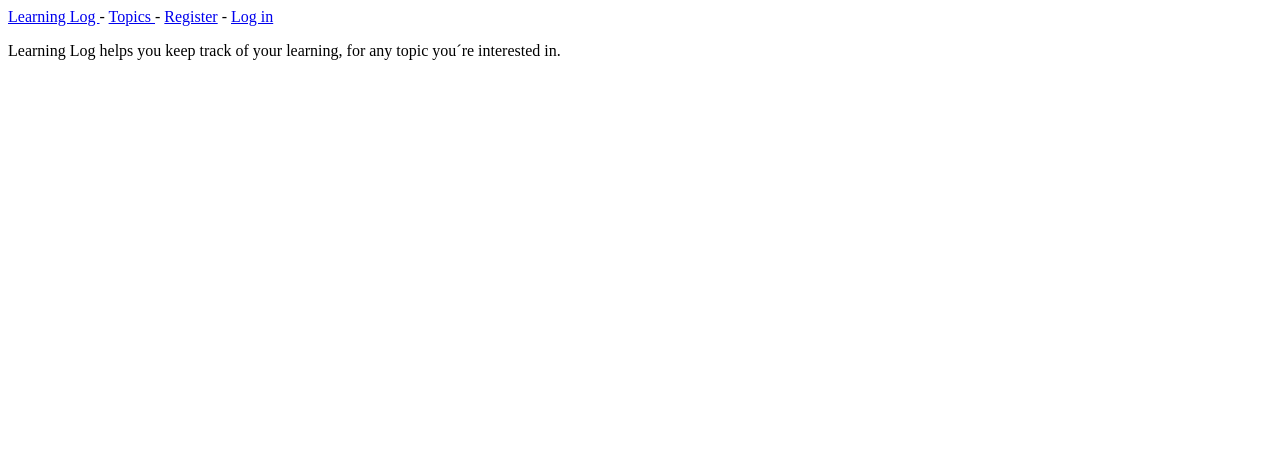
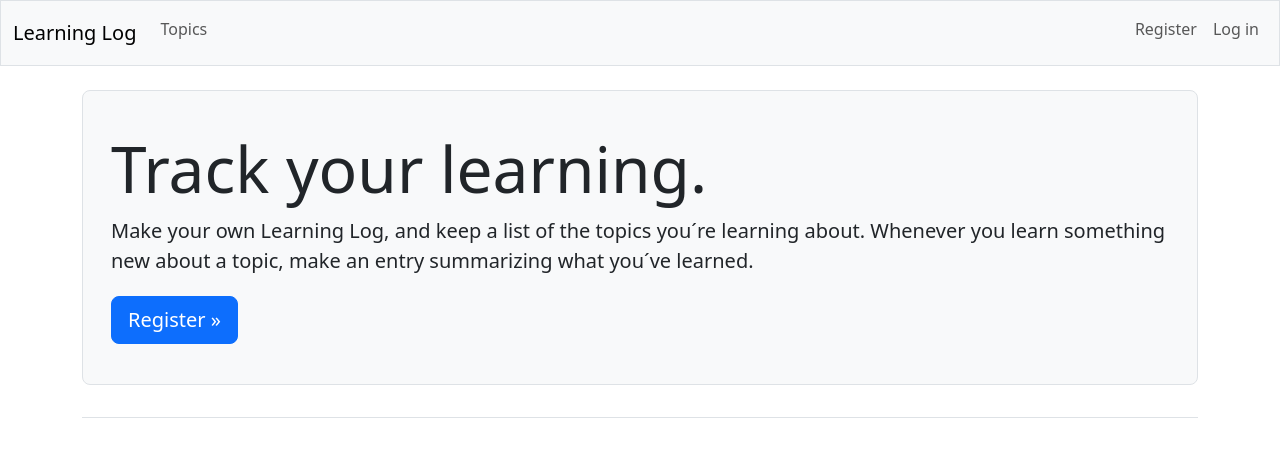
Before and after one commit to agustinEDev/learning_log, a Django app: page / in a window 1280 px wide. Shown: the top 457 px of the page. Run offline with Django 5.2, Linux system fonts and the light colour scheme; some libraries are stand-ins or nearby versions.

Commit message:
Estilo base, index y login

```diff
--- a/learning_logs/templates/learning_logs/base.html
+++ b/learning_logs/templates/learning_logs/base.html
@@ -1,20 +1,70 @@
-<p>
-    <a href = "{% url 'learning_logs:index' %}" > Learning Log </a> -
-    <a href = "{% url 'learning_logs:topics' %}" > Topics </a> -
+<!doctype html>
+<html lang = 'eng'>
+<head>
+    <meta charset="utf-8">
+    <meta name = "viewport" content="width=device-width, initial-scale=1">
+    <title>Learning Log</title>
+
+    {% load django_bootstrap5 %}
+    {% bootstrap_css %}
+    {% bootstrap_javascript %}
+</head>
+
+<body>
+    <nav class="navbar navbar-expand-md navbar-light bg-light mb-4 border">
+        <div class="container-fluid">
+            <a class="navbar-brand" href="{% url 'learning_logs:index' %}">
+                Learning Log</a>
+
+            <button class="navbar-toggler" type="button"
+                data-bs-toggle="collapse" data-bs-target="#navbarCollapse"
+                aria-controls="navbarCollapse" aria-expanded="false"
+                aria-label="Toggle navigation">
+                <span class="navbar-toggler-icon"></span>
+            </button>
+
+            <div class="collapse navbar-collapse" id="navbarCollapse">
+                <ul class="navbar-nav me-auto mb-2 md-md-0">
+                    <li class="nav-item">
+                        <a class="nav-link"
+                        href="{% url 'learning_logs:topics' %}">Topics</a>
+                    </li>
+                </ul><!-- Fin de los enlaces a la izquierda de la barra de navegación -->
+
+                <!-- Enlaces vinculados a cuentas -->
+                <ul class="navbar-nav ms-auto mb-2 md-md-0">
                     {% if user.is_authenticated %}
-        Hello, {{ user.username }}
+                    <li class="nav-item">
+                        <span class="nav-link">Hello, {{ user.username }}.
+                        </span></li>
                     {% else %}
-        <a href = "{% url 'accounts:register' %}">Register</a> -
-        <a href = "{% url 'accounts:login' %}">Log in</a>
+                    <li class="nav-item">
+                        <a class="nav-link" href="{% url 'accounts:register' %}">
+                            Register</a></li>
+                    <li class="nav-item">
+                        <a class="nav-link" href="{% url 'accounts:login' %}">
+                            Log in</a></li>
                     {% endif %}
-</p>
-
-{% block content %}{% endblock content%}
+                </ul><!-- Fin de los enlaces vinculados a cuentas -->
 
                 {% if user.is_authenticated %}
-    <hr />
                 <form action="{% url 'accounts:logout' %}" method="post">
                     {% csrf_token %}
-        <button name="submit">Log out</button>
+                    <button type="submit" class="btn btn-link">Log out</button>
                 </form>
                 {% endif %}
+
+        </div><!-- Cierra los elementos plegables de la barra de navegación -->
+    </nav><!-- Fin de la barra de navegación -->
+
+    <main class="container">
+        <div class="pb-2 mb-2 border-bottom">
+            {% block page_header %}{% endblock page_header %}
+        </div>
+        <div>
+            {% block content %}{% endblock content %}
+        </div>
+    </main>
+
+</body>
+</html>
--- a/learning_logs/templates/learning_logs/index.html
+++ b/learning_logs/templates/learning_logs/index.html
@@ -1,6 +1,17 @@
 {% extends 'learning_logs/base.html' %}
 
-{% block content %}
-<p>Learning Log helps you keep track of your learning, for any topic you´re
-    interested in.</p>
-{% endblock content %}
+{% block page_header %}
+    <div class="p-3 mb-4 bg-light border rounded-3">
+        <div class="container-fluid py-4">
+            <h1 class="display-3">Track your learning.</h1>
+
+            <p class="lead">Make your own Learning Log, and keep a list of the
+                topics you´re learning about. Whenever you learn something new
+                about a topic, make an entry summarizing what you´ve learned.
+            </p>
+
+            <a class="btn btn-primary btn-lg mt-1"
+                href="{% url 'accounts:register' %}">Register &raquo;</a>
+        </div>
+    </div>
+{% endblock page_header %}
--- a/ll_project/settings.py
+++ b/ll_project/settings.py
@@ -34,6 +34,9 @@ INSTALLED_APPS = [
     # Mis aplicaciones
     'learning_logs',
     'accounts',
+
+    # Aplicaciones de terceros
+    'django_bootstrap5',
 
     # Aplicaciones de Django predeterminadas
     'django.contrib.admin',
```
Also changed, not shown: accounts/templates/registration/login.html (+7 -3 lines), db.sqlite3. Lines whose indentation alone changed are shown as unchanged.
